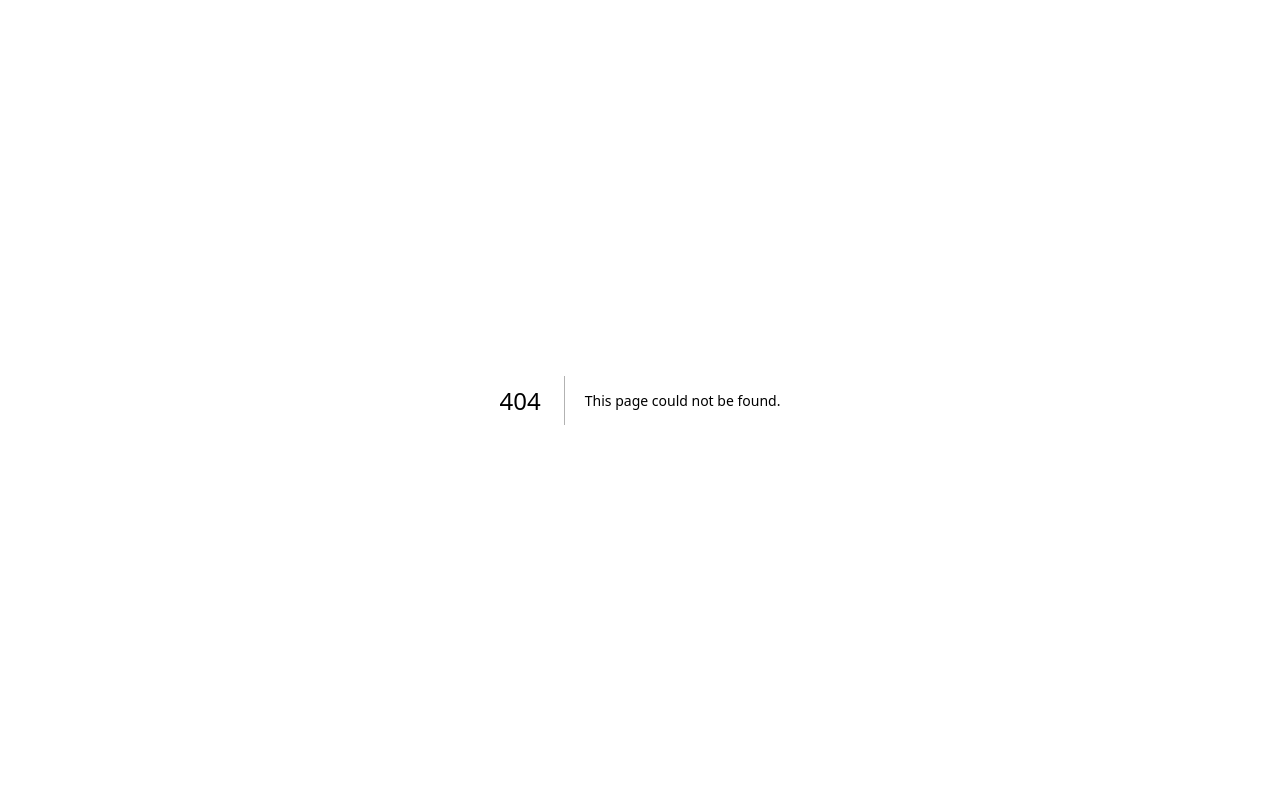
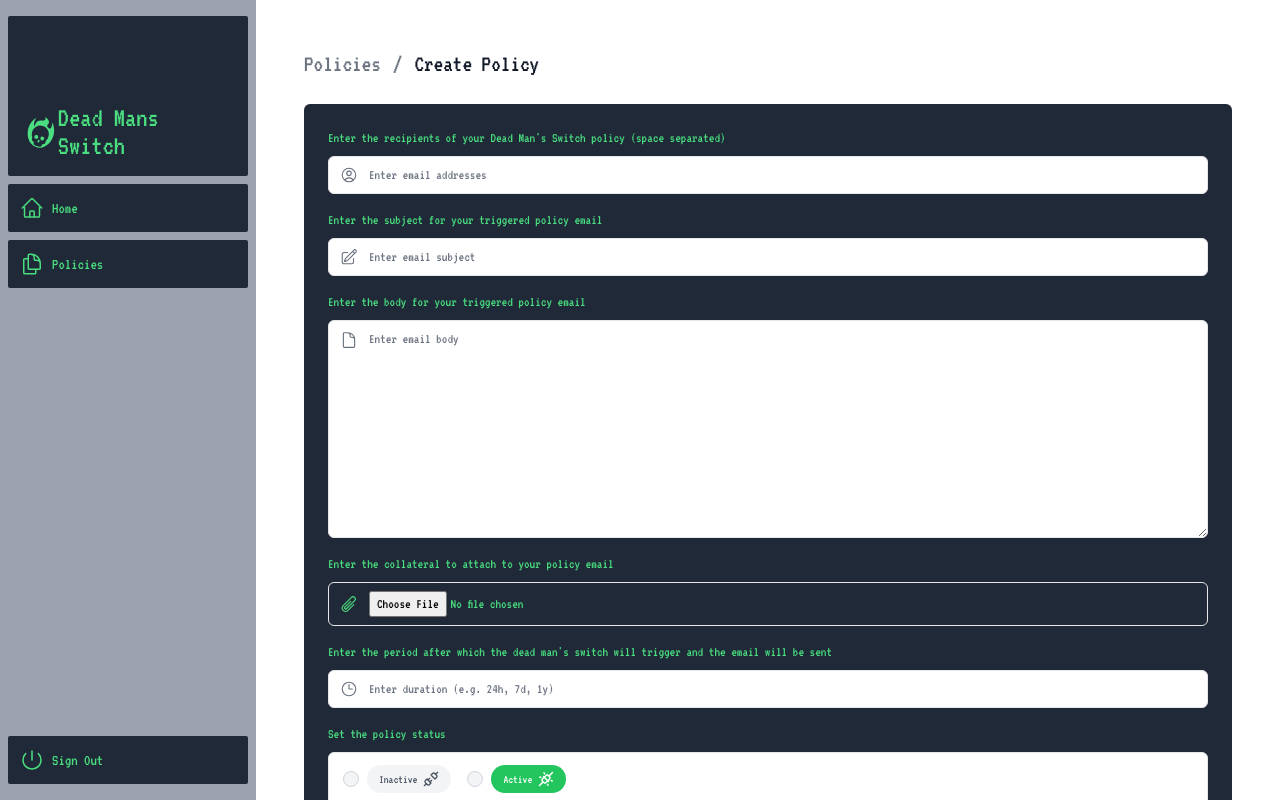
Before and after one commit to bradj121/dmsmail, a Next.js app: page /dashboard/policies/create in a window 1280 px wide. Before the commit this address had no page. Built offline with nearby package versions, Linux system fonts and the light colour scheme.

Commit message:
continue

```diff
--- /dev/null
+++ b/app/dashboard/policies/create/page.tsx
@@ -0,0 +1,23 @@
+import Form from '@/app/ui/policies/create-form';
+import Breadcrumbs from '@/app/ui/policies/breadcrumbs';
+import { fetchCustomers } from '@/app/lib/data';
+import { CustomerField } from '@/app/lib/definitions';
+
+export default async function Page() {
+
+  return (
+    <main>
+      <Breadcrumbs
+        breadcrumbs={[
+          { label: 'Policies', href: '/dashboard/policies' },
+          {
+            label: 'Create Policy',
+            href: '/dashboard/policies/create',
+            active: true,
+          },
+        ]}
+      />
+      <Form />
+    </main>
+  );
+}
--- a/app/ui/policies/breadcrumbs.tsx
+++ b/app/ui/policies/breadcrumbs.tsx
@@ -1,6 +1,6 @@
 import { clsx } from 'clsx';
 import Link from 'next/link';
-import { lusitana } from '@/app/ui/fonts';
+import { vt323 } from '@/app/ui/fonts';
 
 interface Breadcrumb {
   label: string;
@@ -15,7 +15,7 @@ export default function Breadcrumbs({
 }) {
   return (
     <nav aria-label="Breadcrumb" className="mb-6 block">
-      <ol className={clsx(lusitana.className, 'flex text-xl md:text-2xl')}>
+      <ol className={clsx(vt323.className, 'flex text-xl md:text-2xl')}>
         {breadcrumbs.map((breadcrumb, index) => (
           <li
             key={breadcrumb.href}
--- a/app/ui/policies/buttons.tsx
+++ b/app/ui/policies/buttons.tsx
@@ -13,10 +13,10 @@ export function CreatePolicy() {
   );
 }
 
-export function UpdateInvoice({ id }: { id: string }) {
+export function UpdatePolicy({ id }: { id: string }) {
   return (
     <Link
-      href="/dashboard/invoices"
+      href="/dashboard/policies"
       className="rounded-md border p-2 hover:bg-gray-100"
     >
       <PencilIcon className="w-5" />
@@ -24,7 +24,7 @@ export function UpdateInvoice({ id }: { id: string }) {
   );
 }
 
-export function DeleteInvoice({ id }: { id: string }) {
+export function DeletePolicy({ id }: { id: string }) {
   return (
     <>
       <button className="rounded-md border p-2 hover:bg-gray-100">
--- a/app/ui/policies/create-form.tsx
+++ b/app/ui/policies/create-form.tsx
@@ -1,97 +1,148 @@
-import { CustomerField } from '@/app/lib/definitions';
 import Link from 'next/link';
 import {
-  CheckIcon,
   ClockIcon,
-  CurrencyDollarIcon,
+  DocumentIcon,
+  PencilSquareIcon,
   UserCircleIcon,
+  PaperClipIcon,
 } from '@heroicons/react/24/outline';
+import { LuUnplug } from "react-icons/lu";
+import { PiPlugsConnectedBold } from "react-icons/pi";
 import { Button } from '@/app/ui/button';
 
-export default function Form({ customers }: { customers: CustomerField[] }) {
+export default function Form() {
   return (
     <form>
-      <div className="rounded-md bg-gray-50 p-4 md:p-6">
-        {/* Customer Name */}
+      <div className="rounded-md bg-gray-800 p-4 md:p-6">
+        {/* Recipients */}
         <div className="mb-4">
-          <label htmlFor="customer" className="mb-2 block text-sm font-medium">
-            Choose customer
-          </label>
-          <div className="relative">
-            <select
-              id="customer"
-              name="customerId"
-              className="peer block w-full cursor-pointer rounded-md border border-gray-200 py-2 pl-10 text-sm outline-2 placeholder:text-gray-500"
-              defaultValue=""
-            >
-              <option value="" disabled>
-                Select a customer
-              </option>
-              {customers.map((customer) => (
-                <option key={customer.id} value={customer.id}>
-                  {customer.name}
-                </option>
-              ))}
-            </select>
-            <UserCircleIcon className="pointer-events-none absolute left-3 top-1/2 h-[18px] w-[18px] -translate-y-1/2 text-gray-500" />
-          </div>
-        </div>
-
-        {/* Invoice Amount */}
-        <div className="mb-4">
-          <label htmlFor="amount" className="mb-2 block text-sm font-medium">
-            Choose an amount
+          <label htmlFor="amount" className="mb-2 block text-sm font-medium text-green-400">
+            Enter the recipients of your Dead Man's Switch policy (space separated)
           </label>
           <div className="relative mt-2 rounded-md">
             <div className="relative">
               <input
-                id="amount"
-                name="amount"
-                type="number"
-                step="0.01"
-                placeholder="Enter USD amount"
+                id="recipients"
+                name="recipients"
+                type="string"
+                placeholder="Enter email addresses"
                 className="peer block w-full rounded-md border border-gray-200 py-2 pl-10 text-sm outline-2 placeholder:text-gray-500"
               />
-              <CurrencyDollarIcon className="pointer-events-none absolute left-3 top-1/2 h-[18px] w-[18px] -translate-y-1/2 text-gray-500 peer-focus:text-gray-900" />
+              <UserCircleIcon className="pointer-events-none absolute left-3 top-1/2 h-[18px] w-[18px] -translate-y-1/2 text-gray-500 peer-focus:text-gray-900" />
             </div>
           </div>
         </div>
 
-        {/* Invoice Status */}
+        {/* Policy Email Subject */}
+        <div className="mb-4">
+          <label htmlFor="subject" className="mb-2 block text-sm font-medium text-green-400">
+            Enter the subject for your triggered policy email
+          </label>
+          <div className="relative mt-2 rounded-md">
+            <div className="relative">
+              <input
+                id="subject"
+                name="subject"
+                type="string"
+                placeholder="Enter email subject"
+                className="peer block w-full rounded-md border border-gray-200 py-2 pl-10 text-sm outline-2 placeholder:text-gray-500"
+              />
+              <PencilSquareIcon className="pointer-events-none absolute left-3 top-1/2 h-[18px] w-[18px] -translate-y-1/2 text-gray-500 peer-focus:text-gray-900" />
+            </div>
+          </div>
+        </div>
+
+        {/* Policy Email Body */}
+        <div className="mb-4">
+          <label htmlFor="subject" className="mb-2 block text-sm font-medium text-green-400">
+            Enter the body for your triggered policy email
+          </label>
+          <div className="relative mt-2 rounded-md">
+            <div className="relative">
+              <textarea
+                id="body"
+                name="body"
+                placeholder="Enter email body"
+                rows={10}
+                className="peer block w-full rounded-md border border-gray-200 py-2 pl-10 text-sm outline-2 placeholder:text-gray-500"
+              />
+              <DocumentIcon className="pointer-events-none absolute left-3 top-5 h-[18px] w-[18px] -translate-y-1/2 text-gray-500 peer-focus:text-gray-900" />
+            </div>
+          </div>
+        </div>
+
+        {/* Attachments */}
+        <div className="mb-4">
+          <label htmlFor="amount" className="mb-2 block text-sm font-medium text-green-400">
+            Enter the collateral to attach to your policy email
+          </label>
+          <div className="relative mt-2 rounded-md">
+            <div className="relative">
+              <input
+                id="attachments"
+                name="attachments"
+                type="file"
+                className="peer block w-full rounded-md border border-gray-200 py-2 pl-10 text-sm outline-2 text-green-400"
+              />
+              <PaperClipIcon className="pointer-events-none absolute left-3 top-1/2 h-[18px] w-[18px] -translate-y-1/2 text-green-400 peer-focus:text-gray-900" />
+            </div>
+          </div>
+        </div>
+
+        {/* Dead man's switch duration */}
+        <div className="mb-4">
+          <label htmlFor="subject" className="mb-2 block text-sm font-medium text-green-400">
+            Enter the period after which the dead man's switch will trigger and the email will be sent
+          </label>
+          <div className="relative mt-2 rounded-md">
+            <div className="relative">
+              <input
+                id="subject"
+                name="subject"
+                type="string"
+                placeholder="Enter duration (e.g. 24h, 7d, 1y)"
+                className="peer block w-full rounded-md border border-gray-200 py-2 pl-10 text-sm outline-2 placeholder:text-gray-500"
+              />
+              <ClockIcon className="pointer-events-none absolute left-3 top-1/2 h-[18px] w-[18px] -translate-y-1/2 text-gray-500 peer-focus:text-gray-900" />
+            </div>
+          </div>
+        </div>
+
+        {/* Policy Status */}
         <fieldset>
-          <legend className="mb-2 block text-sm font-medium">
-            Set the invoice status
+          <legend className="mb-2 block text-sm font-medium text-green-400">
+            Set the policy status
           </legend>
           <div className="rounded-md border border-gray-200 bg-white px-[14px] py-3">
             <div className="flex gap-4">
               <div className="flex items-center">
                 <input
-                  id="pending"
+                  id="inactive"
                   name="status"
                   type="radio"
-                  value="pending"
+                  value="inactive"
                   className="h-4 w-4 cursor-pointer border-gray-300 bg-gray-100 text-gray-600 focus:ring-2"
                 />
                 <label
-                  htmlFor="pending"
+                  htmlFor="inactive"
                   className="ml-2 flex cursor-pointer items-center gap-1.5 rounded-full bg-gray-100 px-3 py-1.5 text-xs font-medium text-gray-600"
                 >
-                  Pending <ClockIcon className="h-4 w-4" />
+                  Inactive <LuUnplug className="h-4 w-4" />
                 </label>
               </div>
               <div className="flex items-center">
                 <input
-                  id="paid"
+                  id="active"
                   name="status"
                   type="radio"
-                  value="paid"
+                  value="active"
                   className="h-4 w-4 cursor-pointer border-gray-300 bg-gray-100 text-gray-600 focus:ring-2"
                 />
                 <label
-                  htmlFor="paid"
+                  htmlFor="active"
                   className="ml-2 flex cursor-pointer items-center gap-1.5 rounded-full bg-green-500 px-3 py-1.5 text-xs font-medium text-white"
                 >
-                  Paid <CheckIcon className="h-4 w-4" />
+                  Active <PiPlugsConnectedBold className="h-4 w-4" />
                 </label>
               </div>
             </div>
@@ -100,12 +151,12 @@ export default function Form({ customers }: { customers: CustomerField[] }) {
       </div>
       <div className="mt-6 flex justify-end gap-4">
         <Link
-          href="/dashboard/invoices"
+          href="/dashboard/policies"
           className="flex h-10 items-center rounded-lg bg-gray-100 px-4 text-sm font-medium text-gray-600 transition-colors hover:bg-gray-200"
         >
           Cancel
         </Link>
-        <Button type="submit">Create Invoice</Button>
+        <Button type="submit">Create Policy</Button>
       </div>
     </form>
   );
--- a/app/ui/policies/table.tsx
+++ b/app/ui/policies/table.tsx
@@ -1,10 +1,10 @@
 import Image from 'next/image';
-import { UpdateInvoice, DeleteInvoice } from '@/app/ui/invoices/buttons';
-import InvoiceStatus from '@/app/ui/invoices/status';
+import { UpdatePolicy, DeletePolicy } from '@/app/ui/policies/buttons';
+import InvoiceStatus from '@/app/ui/policies/status';
 import { formatDateToLocal, formatCurrency } from '@/app/lib/utils';
 import { fetchFilteredInvoices } from '@/app/lib/data';
 
-export default async function InvoicesTable({
+export default async function PoliciesTable({
   query,
   currentPage,
 }: {
@@ -47,8 +47,8 @@ export default async function InvoicesTable({
                     <p>{formatDateToLocal(invoice.date)}</p>
                   </div>
                   <div className="flex justify-end gap-2">
-                    <UpdateInvoice id={invoice.id} />
-                    <DeleteInvoice id={invoice.id} />
+                    <UpdatePolicy id={invoice.id} />
+                    <DeletePolicy id={invoice.id} />
                   </div>
                 </div>
               </div>
@@ -109,8 +109,8 @@ export default async function InvoicesTable({
                   </td>
                   <td className="whitespace-nowrap py-3 pl-6 pr-3">
                     <div className="flex justify-end gap-3">
-                      <UpdateInvoice id={invoice.id} />
-                      <DeleteInvoice id={invoice.id} />
+                      <UpdatePolicy id={invoice.id} />
+                      <DeletePolicy id={invoice.id} />
                     </div>
                   </td>
                 </tr>
--- a/app/ui/search.tsx
+++ b/app/ui/search.tsx
@@ -1,8 +1,24 @@
 'use client';
 
 import { MagnifyingGlassIcon } from '@heroicons/react/24/outline';
+import { useSearchParams, usePathname, useRouter } from 'next/navigation';
 
 export default function Search({ placeholder }: { placeholder: string }) {
+  const searchParams = useSearchParams();
+  const pathname = usePathname();
+  const { replace } = useRouter();
+
+  function handleSearch(term: string) {
+    console.log(term);
+    const params = new URLSearchParams(searchParams);
+    if (term) {
+      params.set('query', term);
+    } else {
+      params.delete('query');
+    }
+    replace(`${pathname}?${params.toString()}`);
+  }
+
   return (
     <div className="relative flex flex-1 flex-shrink-0">
       <label htmlFor="search" className="sr-only">
@@ -11,6 +27,8 @@ export default function Search({ placeholder }: { placeholder: string }) {
       <input
         className="peer block w-full rounded-md border border-gray-200 py-[9px] pl-10 text-sm outline-2 placeholder:text-gray-500"
         placeholder={placeholder}
+        onChange={(e) => {handleSearch(e.target.value);}}
+        defaultValue={searchParams.get('query')?.toString()}
       />
       <MagnifyingGlassIcon className="absolute left-3 top-1/2 h-[18px] w-[18px] -translate-y-1/2 text-gray-500 peer-focus:text-gray-900" />
     </div>
```
Also changed, not shown: 1 other file (tests, documents, lock files or other folders).
